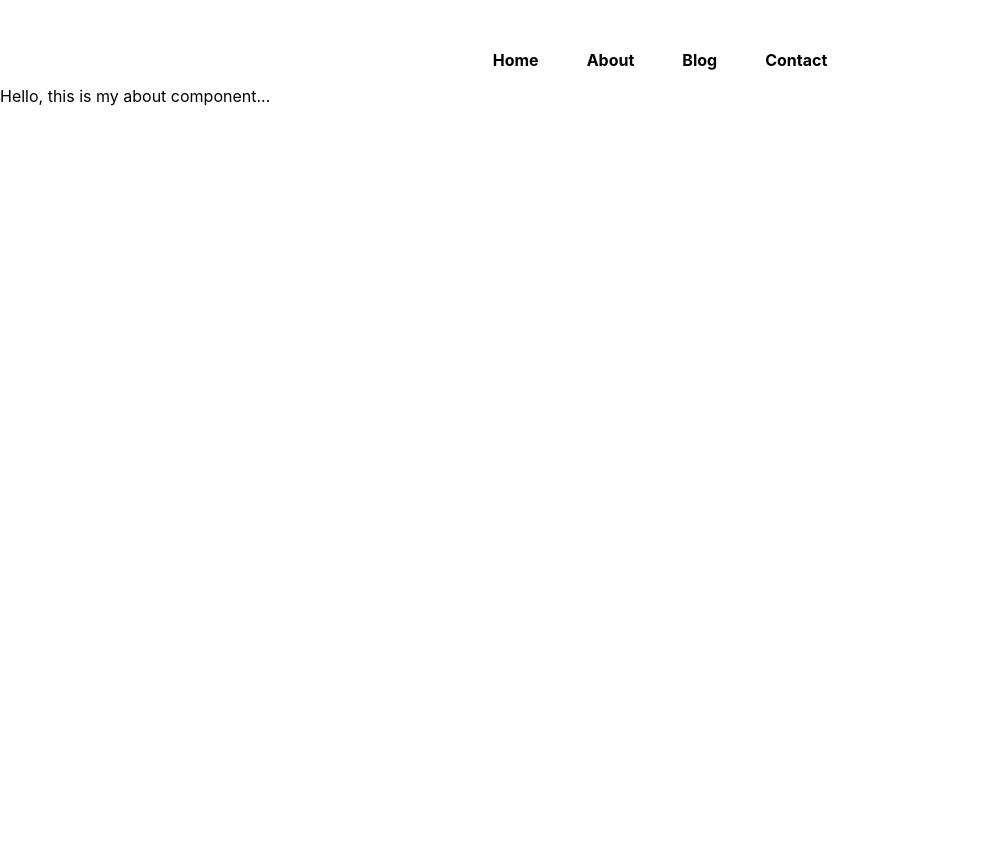
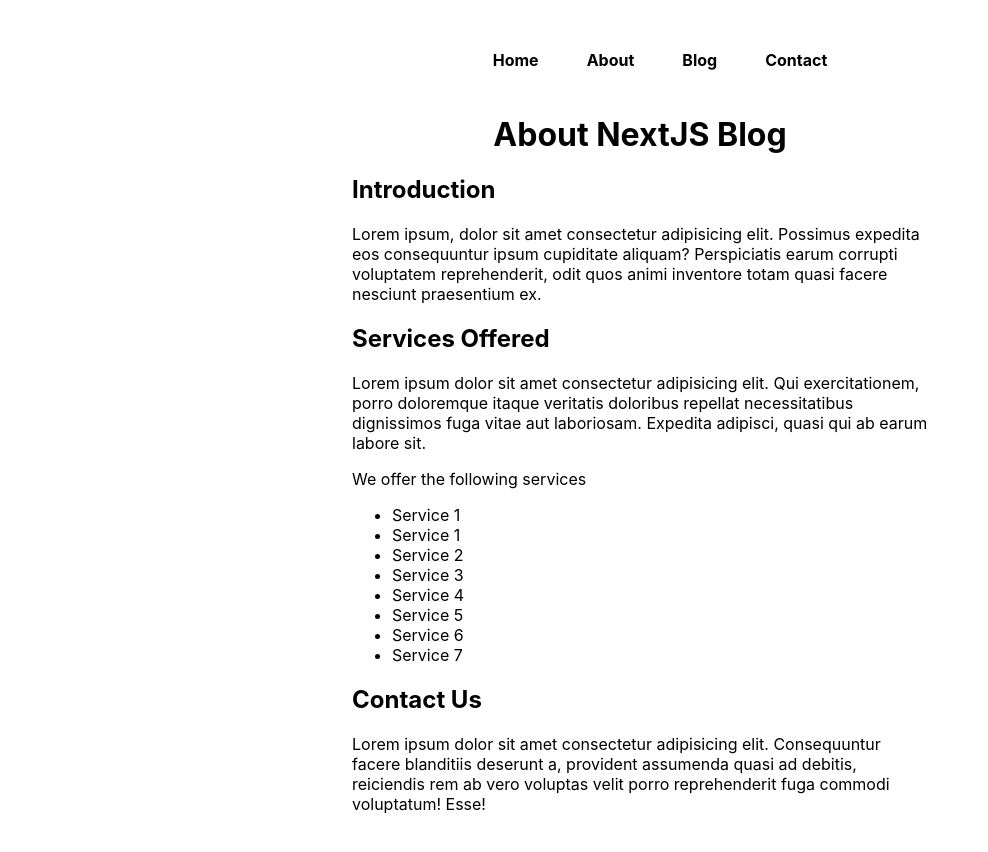
Before and after one commit to sayedsaddam/next-blog, a Next.js app: page /about in a window 1280 px wide. Shown: the top 852 px of the page, without its empty margins (0-988 px from the left). Before the commit the page ends 800 px from the top, so only its background shows below. Built offline with nearby package versions, Linux system fonts and the light colour scheme.

Commit message:
added content and styling to the about page, created new file inside styles directory for about component.

```diff
--- a/pages/about.js
+++ b/pages/about.js
@@ -1,8 +1,28 @@
 import React from 'react'
+import styles from '../styles/About.module.css'
 
 export const About = () => {
   return (
-    <div>Hello, this is my about component...</div>
+    <div className={styles.container}>
+      <h1 className={styles.center}>About NextJS Blog</h1>
+      <h2>Introduction</h2>
+      <p>Lorem ipsum, dolor sit amet consectetur adipisicing elit. Possimus expedita eos consequuntur ipsum cupiditate aliquam? Perspiciatis earum corrupti voluptatem reprehenderit, odit quos animi inventore totam quasi facere nesciunt praesentium ex.</p>
+      <h2>Services Offered</h2>
+      <p>Lorem ipsum dolor sit amet consectetur adipisicing elit. Qui exercitationem, porro doloremque itaque veritatis doloribus repellat necessitatibus dignissimos fuga vitae aut laboriosam. Expedita adipisci, quasi qui ab earum labore sit.</p>
+      <p>We offer the following services</p>
+      <ul>
+      <li>Service 1</li>
+        <li>Service 1</li>
+        <li>Service 2</li>
+        <li>Service 3</li>
+        <li>Service 4</li>
+        <li>Service 5</li>
+        <li>Service 6</li>
+        <li>Service 7</li>
+      </ul>
+      <h2>Contact Us</h2>
+      <p>Lorem ipsum dolor sit amet consectetur adipisicing elit. Consequuntur facere blanditiis deserunt a, provident assumenda quasi ad debitis, reiciendis rem ab vero voluptas velit porro reprehenderit fuga commodi voluptatum! Esse!</p>
+    </div>
   )
 }
 export default About;
--- /dev/null
+++ b/styles/About.module.css
@@ -0,0 +1,7 @@
+.container{
+   margin: 45px auto;
+   max-width: 45vw;
+}
+.center{
+   text-align: center;
+}
```
